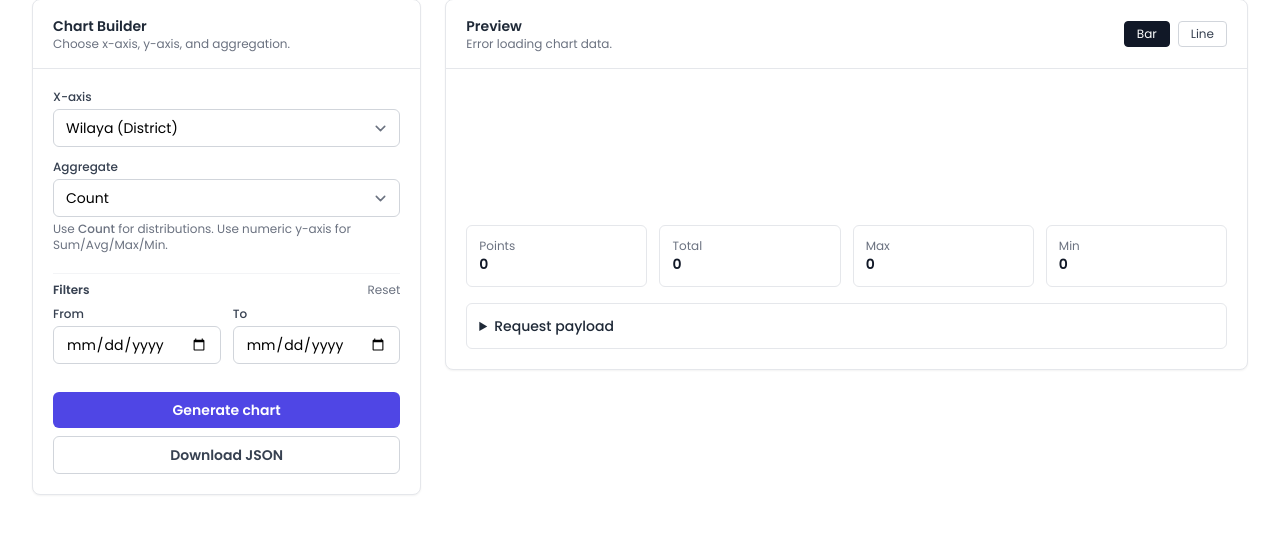
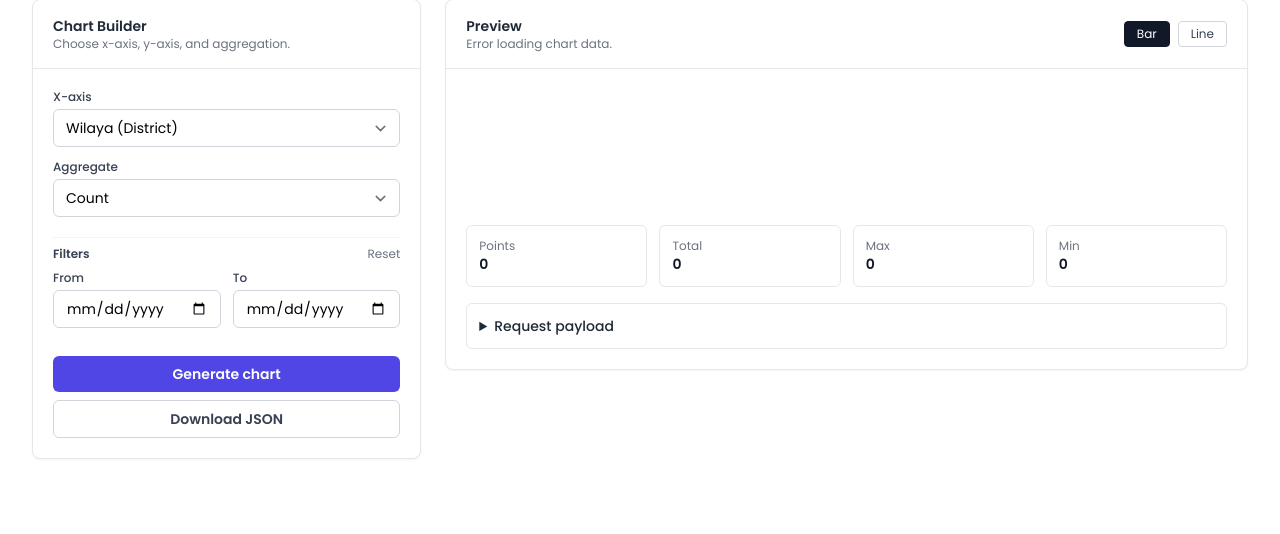
Before and after one commit to sacids/afyadata_backend_v2, a Django app: template apps/projects/templates/surveys/data/charts.html in a window 1280 px wide. Shown: the part 125-659 px from the top of the page. Run offline with Django 4.2, Linux system fonts and the light colour scheme; the template is opened without the code that fills it, so the values that code supplies are empty; parts of the project's set-up code (start-up, migrations or seed data) failed here and were passed over; some libraries are stand-ins or nearby versions.

Commit message:
Minor fix

```diff
--- a/apps/projects/templates/surveys/data/charts.html
+++ b/apps/projects/templates/surveys/data/charts.html
@@ -48,9 +48,6 @@
                   <option value="max">Max</option>
                   <option value="min">Min</option>
                 </select>
-                <p class="text-xs text-gray-500 mt-1">
-                  Use <span class="font-medium">Count</span> for distributions. Use numeric y-axis for Sum/Avg/Max/Min.
-                </p>
               </div>
 
               <div x-show="form.agg !== 'count'" x-cloak>
```
